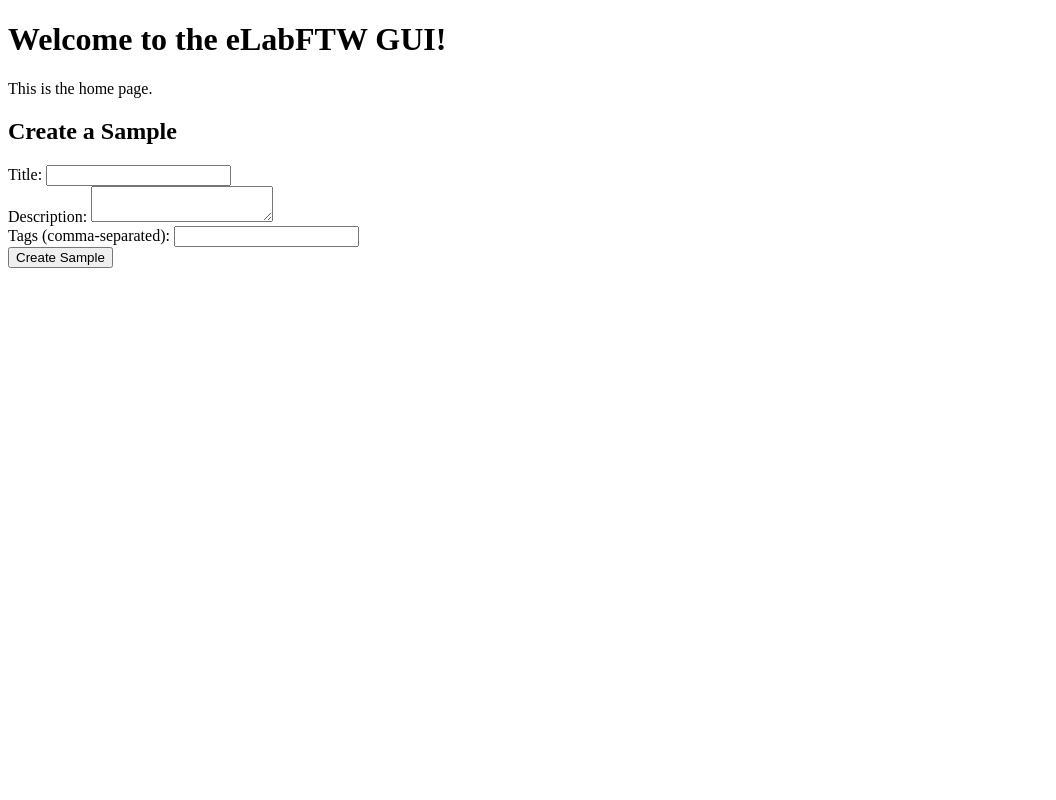
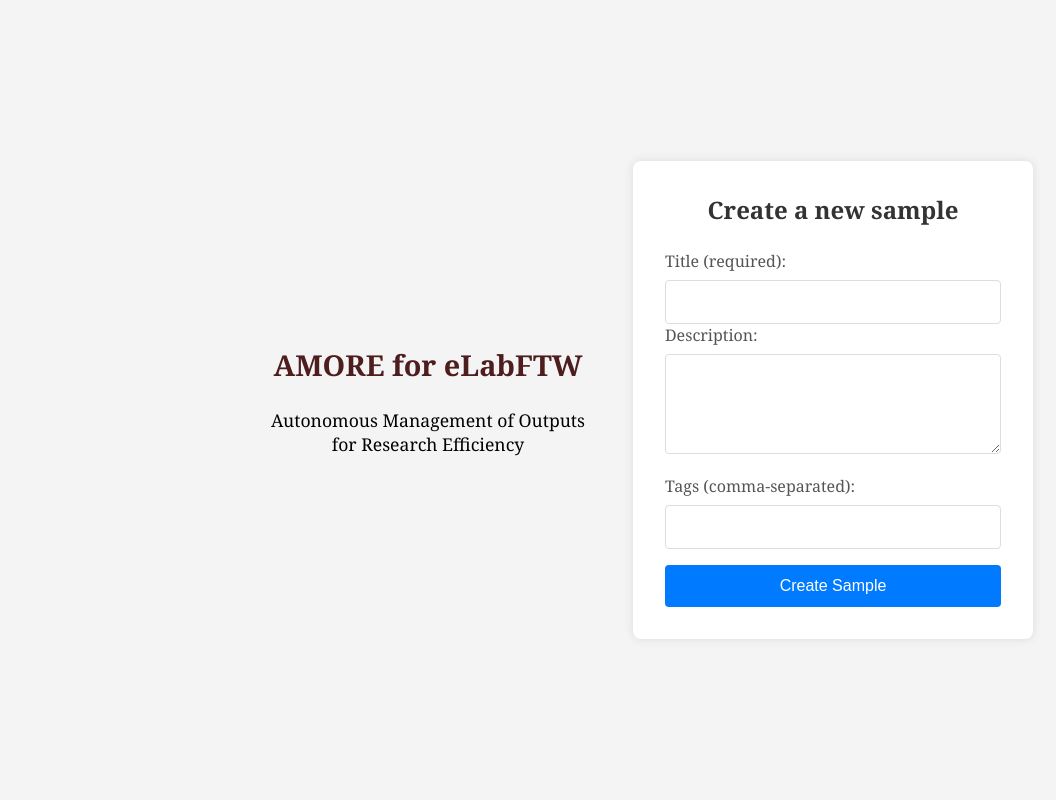
Before and after one commit to PioApocalypse/AMORE, a Flask app: page / in a window 1280 px wide. Shown: the whole page, without its empty margins (0-1056 px from the left). Run offline with Flask 3, Linux system fonts and the light colour scheme.

Commit message:
improves gui with basic CSS

```diff
--- /dev/null
+++ b/amore/gui/static/styles.css
@@ -0,0 +1,86 @@
+* {
+  margin: 0;
+  padding: 0;
+  box-sizing: border-box;
+}
+
+body {
+  font-family: Titillium Web, Cambria, sans-serif;
+  background-color: #f4f4f4;
+  display: flex;
+  justify-content: center;
+  align-items: center;
+  height: 100vh;
+}
+
+.title-box {
+  margin-left: 1.5rem;
+  margin-right: 3rem;
+  font-weight: 500;
+  font-size: 1.1rem;
+}
+
+.form-container {
+  background-color: #fff;
+  padding: 2rem;
+  border-radius: 8px;
+  box-shadow: 0 0 10px rgba(0, 0, 0, 0.1);
+  width: 100%;
+  max-width: 400px;
+}
+
+h1 {
+  margin-bottom: 1.5rem;
+  font-size: 1.8rem;
+  color: #4e1d1d;
+  text-align: center;
+}
+
+h2 {
+  margin-bottom: 1.5rem;
+  font-size: 1.5rem;
+  color: #333;
+  text-align: center;
+}
+
+.form-group {
+  margin-bottom: 1rem;
+}
+
+label {
+  display: block;
+  margin-bottom: 0.5rem;
+  color: #555;
+}
+
+input[type="text"],
+textarea,
+select {
+  width: 100%;
+  padding: 0.75rem;
+  border: 1px solid #ddd;
+  border-radius: 4px;
+  font-size: 1rem;
+  color: #333;
+}
+
+textarea {
+  resize: vertical;
+  min-height: 100px;
+}
+
+button {
+  width: 100%;
+  padding: 0.75rem;
+  background-color: #007bff;
+  color: #fff;
+  border: none;
+  border-radius: 4px;
+  font-size: 1rem;
+  cursor: pointer;
+  transition: background-color 0.3s ease;
+}
+
+button:hover {
+  background-color: #0056b3;
+}
--- a/amore/gui/templates/index.html
+++ b/amore/gui/templates/index.html
@@ -1,24 +1,34 @@
 <!DOCTYPE html>
-<html>
+<html lang="en">
 <head>
-    <title>eLabFTW GUI</title>
+    <meta charset="UTF-8">
+    <meta name="viewport" content="width=device-width, initial-scale=1.0">
+    <title>Create new sample - AMORE for eLabFTW</title>
+    <link rel="stylesheet" href="{{ url_for('static',filename='styles.css') }}">
 </head>
 <body>
-    <h1>Welcome to the eLabFTW GUI!</h1>
-    <p>This is the home page.</p>
+    <div class="title-box">
+        <h1>AMORE for eLabFTW</h1>
+        <p align="center">Autonomous Management of Outputs<br>for Research Efficiency</p>
+    </div>
+    <div class="form-container">
+        <form action="/create_sample" method="post">
+            <h2>Create a new sample</h2>
+            <div class="form-group">
+                <label for="title">Title (required):</label>
+                <input type="text" id="title" name="title" required>
 
-    <h2>Create a Sample</h2>
-    <form action="/create_sample" method="post">
-        <label for="title">Title:</label>
-        <input type="text" id="title" name="title" required>
-        <br>
-        <label for="description">Description:</label>
-        <textarea id="description" name="description"></textarea>
-        <br>
-        <label for="tags">Tags (comma-separated):</label>
-        <input type="text" id="tags" name="tags" required>
-        <br>
-        <button type="submit">Create Sample</button>
-    </form>
+                <label for="description">Description:</label>
+                <textarea id="description" name="description" maxlength="128"></textarea>
+            </div>
+
+            <div class="form-group">
+                <label for="tags">Tags (comma-separated):</label>
+                <input type="text" id="tags" name="tags">
+            </div>
+
+            <button type="submit">Create Sample</button>
+        </form>
+    </div>
 </body>
 </html>
```
